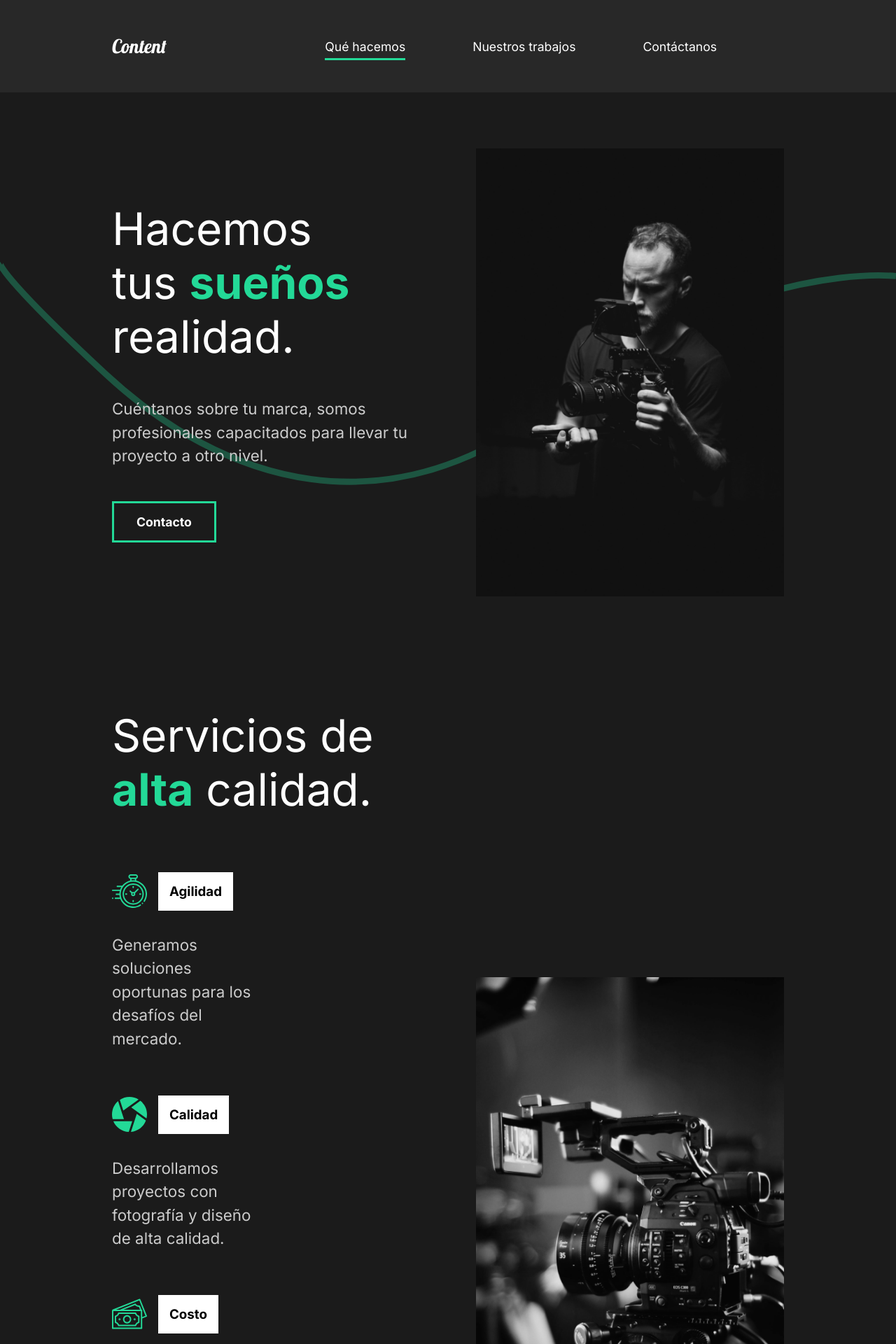
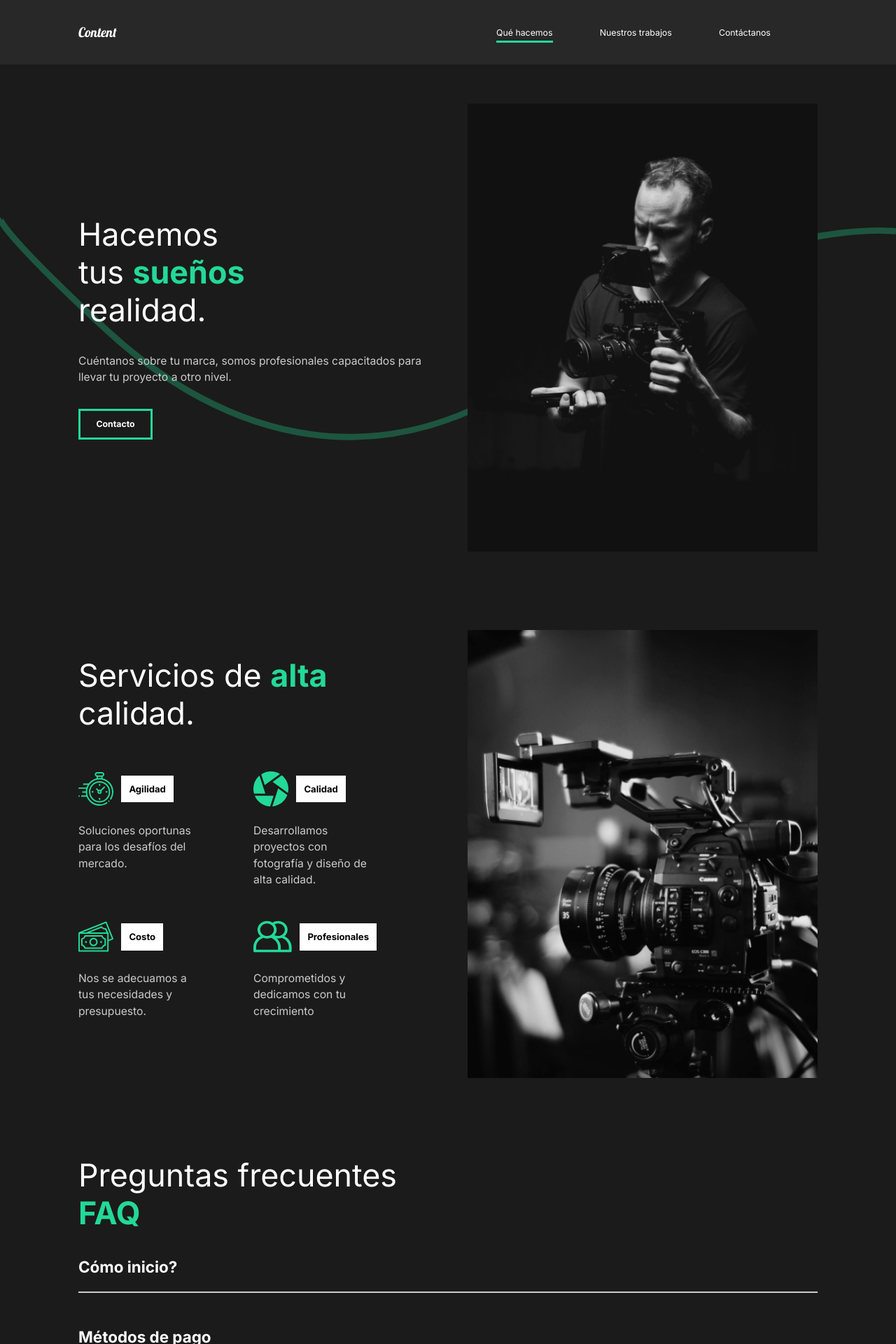
Before and after one commit to xV0lk/first_app, a Next.js app: page / in a window 1280 px wide. Shown: the top 1920 px of the page at 70% size. Built offline with nearby package versions, Linux system fonts and the light colour scheme.

Commit message:
8.5 Responsive. Navbar

```diff
--- a/components/AboutSection.jsx
+++ b/components/AboutSection.jsx
@@ -1,15 +1,36 @@
-import React from "react";
-import Image from "next/image";
-import Link from "next/link";
+import React, { useEffect, useState } from 'react';
+import Image from 'next/image';
+import Link from 'next/link';
 
-import { motion } from "framer-motion";
-import { SDescription, SHide, SIwrapper, SLayout } from "../styles/styles";
-import { fadeAnim, photoAnim, titleAnim } from "../src/animation";
-import Wave from "./wave";
+import { motion } from 'framer-motion';
+import { SDescription, SHide, SIwrapper, SLayout } from '../styles/styles';
+import {
+  fadeAnim,
+  pageAnimation,
+  photoAnim,
+  titleAnim,
+} from '../src/animation';
+import Wave from './wave';
 
 const AboutSection = () => {
+  const [width, setWidth] = useState();
+  const visible = width > 1100;
+
+  useEffect(() => {
+    setWidth(window.innerWidth);
+    const updateWidth = () => {
+      setWidth(window.innerWidth);
+    };
+    window.addEventListener('resize', updateWidth);
+    return () => window.removeEventListener('resize', updateWidth);
+  });
   return (
-    <SLayout>
+    <SLayout
+      variants={pageAnimation}
+      initial="hidden"
+      animate="show"
+      exit="exit"
+    >
       <SDescription>
         <div className="title">
           <SHide>
@@ -42,7 +63,7 @@ const AboutSection = () => {
           />
         </motion.div>
       </SIwrapper>
-      <Wave />
+      {visible && <Wave />}
     </SLayout>
   );
 };
--- a/components/FaqSection.jsx
+++ b/components/FaqSection.jsx
@@ -1,27 +1,22 @@
-import React from "react";
-import styled from "styled-components";
-import { SLayout } from "../styles/styles";
-import Link from "next/link";
-import Toggle from "./Toogle";
-import { AnimateSharedLayout } from "framer-motion";
-import { useScroll } from "./useScroll";
-import { fadeAnim } from "../src/animation";
+import React from 'react';
+import Link from 'next/link';
+import { AnimateSharedLayout } from 'framer-motion';
+import styled from 'styled-components';
+import { SLayout } from '../styles/styles';
+import Toggle from './Toogle';
+import { useScroll } from './useScroll';
+import { fadeAnim } from '../src/animation';
 
 const FaqSection = () => {
-  //TODO: CONNECT THIS TO A CMS. MAKE A TEMPLATE AND BRING THEM ALL
+  // TODO: CONNECT THIS TO A CMS. MAKE A TEMPLATE AND BRING THEM ALL
   const [element, controls] = useScroll();
   return (
-    <SFaq
-      variants={fadeAnim}
-      animate={controls}
-      initial={"hidden"}
-      ref={element}
-    >
+    <SFaq variants={fadeAnim} animate={controls} initial="hidden" ref={element}>
       <h2>
         Preguntas frecuentes <span>FAQ</span>
       </h2>
       <AnimateSharedLayout>
-        <Toggle title={`Cómo inicio?`}>
+        <Toggle title="Cómo inicio?">
           <div className="question">
             <div className="answer">
               <p>Iniciar es muy fácil.</p>
@@ -33,7 +28,7 @@ const FaqSection = () => {
             </div>
           </div>
         </Toggle>
-        <Toggle title={`Métodos de pago`}>
+        <Toggle title="Métodos de pago">
           <div className="question">
             <div className="answer">
               <p>Ponemos diversos medios de pago a tu disposición:</p>
@@ -48,7 +43,7 @@ const FaqSection = () => {
             </div>
           </div>
         </Toggle>
-        <Toggle title={`Qué productos ofrecemos?`}>
+        <Toggle title="Qué productos ofrecemos?">
           <div className="question">
             <div className="answer">
               <p>
@@ -63,18 +58,18 @@ const FaqSection = () => {
                 <li>Fotografía de producto</li>
               </ul>
               <p>
-                Si quieres conocer más,{" "}
+                Si quieres conocer más,{' '}
                 <span>
                   <Link href="/contacto" scroll={false}>
                     <a>contáctanos</a>
                   </Link>
-                </span>{" "}
+                </span>{' '}
                 para contarte sobre nuestra propuesta de valor.
               </p>
             </div>
           </div>
         </Toggle>
-        <Toggle title={`Cuánto debo pagar?`}>
+        <Toggle title="Cuánto debo pagar?">
           <div className="question">
             <div className="answer">
               <p>
@@ -88,7 +83,7 @@ const FaqSection = () => {
                   <Link href="/contacto" scroll={false}>
                     <a>Contáctanos</a>
                   </Link>
-                </span>{" "}
+                </span>{' '}
                 para conocer más.
               </p>
             </div>
@@ -121,6 +116,9 @@ const SFaq = styled(SLayout)`
   .question {
     padding: 1.2rem 0;
     cursor: pointer;
+    @media (max-width: 700px) {
+      padding: 1.2rem 5rem;
+    }
   }
 
   .answer {
@@ -147,6 +145,11 @@ const SFaq = styled(SLayout)`
       padding-bottom: 0;
     }
   }
+  @media (max-width: 1100px) {
+    h2 {
+      margin-bottom: 4rem;
+    }
+  }
 `;
 
 export default FaqSection;
--- a/components/Navbar.jsx
+++ b/components/Navbar.jsx
@@ -1,7 +1,7 @@
-import Link from "next/link";
-import { useRouter } from "next/router";
-import styled from "styled-components";
-import { motion } from "framer-motion";
+import Link from 'next/link';
+import { useRouter } from 'next/router';
+import styled from 'styled-components';
+import { motion } from 'framer-motion';
 
 const Navbar = () => {
   const { pathname } = useRouter();
@@ -9,39 +9,31 @@ const Navbar = () => {
     <SNavbar>
       <h1>
         <Link href="/" scroll={false} passHref>
-          <motion.a
-            id="logo"
-            whileHover={{ color: "#23d997" }}
-            whileTap={{ background: "#23d997" }}
-          >
+          <motion.a id="logo" whileHover={{ color: '#23d997' }}>
             Content
           </motion.a>
         </Link>
       </h1>
       <ul>
-        <li>
-          <Link href="/" scroll={false}>
-            <a className={pathname === "/" ? "active" : ""}>Qué hacemos</a>
-          </Link>
-        </li>
-        <li>
-          <Link href="/work" scroll={false}>
-            <a className={pathname === "/work" ? "active" : ""}>
-              Nuestros trabajos
-            </a>
-          </Link>
-        </li>
-        <li>
-          <Link href="/contacto" scroll={false}>
-            <a className={pathname === "/contacto" ? "active" : ""}>
-              Contáctanos
-            </a>
-          </Link>
-        </li>
+        <NavItem target="" name="Qué hacemos" />
+        <NavItem target="work" name="Nuestros trabajos" />
+        <NavItem target="contacto" name="Contáctanos" />
       </ul>
     </SNavbar>
   );
 };
+function NavItem({ target, name }) {
+  const { pathname } = useRouter();
+  console.log(target);
+  console.log(name);
+  return (
+    <li>
+      <Link href={`/${target}`} scroll={false}>
+        <a className={pathname === `/${target}` ? 'active' : ''}>{name}</a>
+      </Link>
+    </li>
+  );
+}
 
 const SNavbar = styled.nav`
   min-height: 10vh;
@@ -49,7 +41,7 @@ const SNavbar = styled.nav`
   margin: auto;
   justify-content: space-between;
   align-items: center;
-  padding: 0rem 10rem;
+  padding: 0 10rem;
   /* padding: 1rem 10rem; */
   background: #282828;
   position: sticky;
@@ -87,7 +79,7 @@ const SNavbar = styled.nav`
 
   #logo {
     font-size: 1.7rem;
-    font-family: "Lobster", cursive;
+    font-family: 'Lobster', cursive;
     font-weight: lighter;
   }
 `;
--- a/components/ServicesSection.jsx
+++ b/components/ServicesSection.jsx
@@ -1,15 +1,15 @@
-import React from "react";
-import Image from "next/image";
-import clock from "../src/img/clock.svg";
-import diaphragm from "../src/img/diaphragm.svg";
-import money from "../src/img/money.svg";
-import teamwork from "../src/img/teamwork.svg";
-import home2 from "../src/img/home2.png";
+import React, { useEffect, useState } from 'react';
+import styled from 'styled-components';
+import Image from 'next/image';
+import clock from '../src/img/clock.svg';
+import diaphragm from '../src/img/diaphragm.svg';
+import money from '../src/img/money.svg';
+import teamwork from '../src/img/teamwork.svg';
+import home2 from '../src/img/home2.png';
 
-import styled from "styled-components";
-import { SDescription, SIwrapper, SLayout } from "../styles/styles";
-import { useScroll } from "./useScroll";
-import { fadeAnim } from "../src/animation";
+import { SDescription, SIwrapper, SLayout } from '../styles/styles';
+import { useScroll } from './useScroll';
+import { fadeAnim } from '../src/animation';
 
 const ServicesSection = () => {
   const [element, controls] = useScroll();
@@ -17,7 +17,7 @@ const ServicesSection = () => {
     <SServices
       animate={controls}
       variants={fadeAnim}
-      initial={"hidden"}
+      initial="hidden"
       ref={element}
     >
       <SDescription>
@@ -25,14 +25,14 @@ const ServicesSection = () => {
           Servicios de <span>alta</span> calidad.
         </h2>
         <SCards>
-          <Scard>
+          <SCard>
             <div className="icon">
               <Image src={clock} alt="clock icon" />
               <h3>Agilidad</h3>
             </div>
-            <p>Generamos soluciones oportunas para los desafíos del mercado.</p>
-          </Scard>
-          <Scard>
+            <p>Soluciones oportunas para los desafíos del mercado.</p>
+          </SCard>
+          <SCard>
             <div className="icon">
               <Image src={diaphragm} alt="diaphragm icon" />
               <h3>Calidad</h3>
@@ -40,21 +40,21 @@ const ServicesSection = () => {
             <p>
               Desarrollamos proyectos con fotografía y diseño de alta calidad.
             </p>
-          </Scard>
-          <Scard>
+          </SCard>
+          <SCard>
             <div className="icon">
               <Image src={money} alt="money icon" />
               <h3>Costo</h3>
             </div>
-            <p>Nuestra propuesta se adecua a tus necesidades y presupuesto.</p>
-          </Scard>
-          <Scard>
+            <p>Nos se adecuamos a tus necesidades y presupuesto.</p>
+          </SCard>
+          <SCard>
             <div className="icon">
               <Image src={teamwork} alt="teamwork icon" />
               <h3>Profesionales</h3>
             </div>
-            <p>Nos comprometemos y dedicamos a tu crecimiento</p>
-          </Scard>
+            <p>Comprometidos y dedicamos con tu crecimiento</p>
+          </SCard>
         </SCards>
       </SDescription>
       <SIwrapper>
@@ -80,10 +80,13 @@ const SServices = styled(SLayout)`
 const SCards = styled.div`
   display: flex;
   flex-wrap: wrap;
+  @media (max-width: 1100px) {
+    justify-content: center;
+  }
 `;
 
-const Scard = styled.div`
-  flex-basis: 20rem;
+const SCard = styled.div`
+  flex-basis: calc(100% / 2);
 
   .icon {
     display: flex;
@@ -96,6 +99,23 @@ const Scard = styled.div`
       padding: 1rem;
     }
   }
+  @media (max-width: 1100px) {
+    flex-basis: calc(80% / 2);
+    padding: 2rem 3rem;
+    .icon {
+      justify-content: center;
+    }
+    p {
+      width: 100%;
+    }
+  }
+
+  @media (max-width: 700px) {
+    flex-basis: calc(90% / 2);
+  }
+  @media (max-width: 500px) {
+    flex-basis: calc(100% / 2);
+  }
 `;
 
 export default ServicesSection;
--- a/styles/GlobalStyle.js
+++ b/styles/GlobalStyle.js
@@ -1,4 +1,4 @@
-import { createGlobalStyle } from "styled-components";
+import { createGlobalStyle } from 'styled-components';
 
 const GlobalStyle = createGlobalStyle`
   *,
@@ -7,6 +7,24 @@ const GlobalStyle = createGlobalStyle`
     margin: 0;
     padding: 0;
     box-sizing: border-box;
+  }
+
+  html{
+    @media (max-width: 1700px){
+      font-size: 90%;
+    }
+    @media (max-width: 1600px){
+      font-size: 85%;
+    }
+    @media (max-width: 1500px){
+      font-size: 80%;
+    }
+    @media (max-width: 1400px){
+      font-size: 75%;
+    }
+    @media (max-width: 1300px){
+      font-size: 70%;
+    }
   }
 
   body {
--- a/styles/styles.js
+++ b/styles/styles.js
@@ -1,5 +1,5 @@
-import styled from "styled-components";
-import { motion } from "framer-motion";
+import styled from 'styled-components';
+import { motion } from 'framer-motion';
 
 export const SLayout = styled(motion.div)`
   min-height: 90vh;
@@ -8,6 +8,21 @@ export const SLayout = styled(motion.div)`
   justify-content: space-between;
   padding: 5rem 10rem;
   color: white;
+  @media (max-width: 1100px) {
+    display: block;
+    padding: 5rem 5rem;
+    text-align: center;
+    justify-content: center;
+  }
+  @media (max-width: 900px) {
+    padding: 2rem 2rem;
+    p {
+      padding: 3rem 4rem;
+    }
+  }
+  @media (max-width: 700px) {
+    padding: 2rem 0rem;
+  }
 `;
 
 export const SDescription = styled.div`
@@ -17,6 +32,12 @@ export const SDescription = styled.div`
 
   h2 {
     font-weight: lighter;
+  }
+  @media (max-width: 1100px) {
+    padding: 0;
+    button {
+      margin: 2rem 0 5rem 0;
+    }
   }
 `;
 
```
Also changed, not shown: components/wave.js (+4 -6 lines), package.json (+10 -2 lines), .eslintrc.json, components/useWindow.js (added), 2 other files (tests, documents, lock files or other folders).
